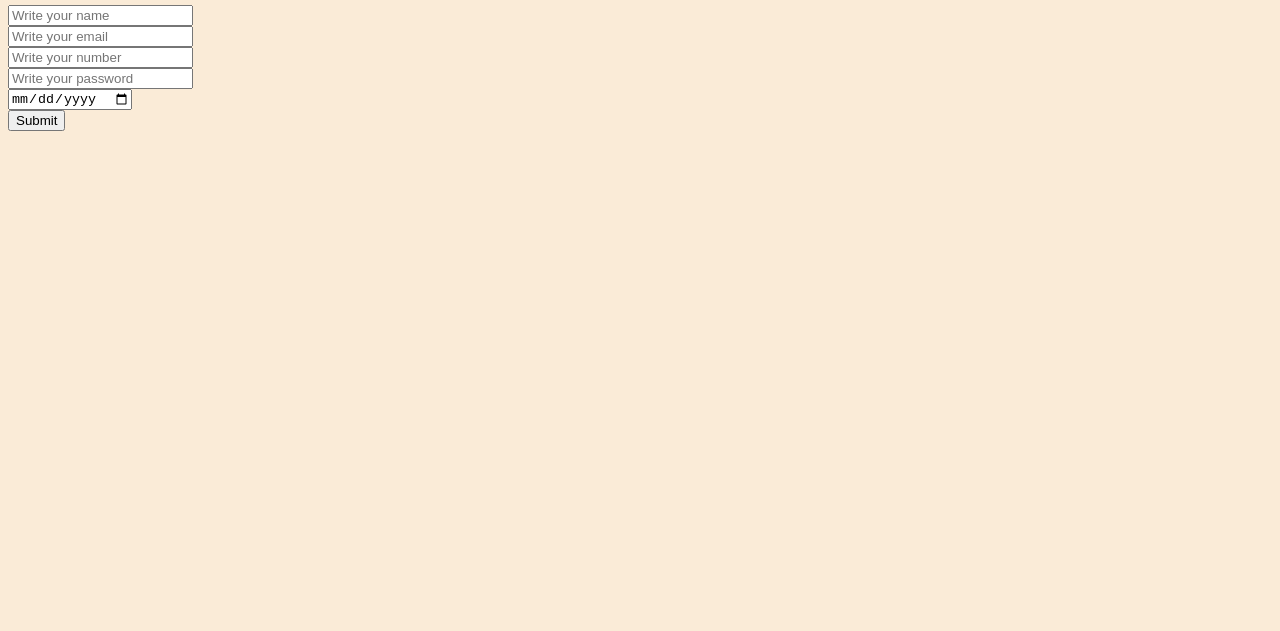
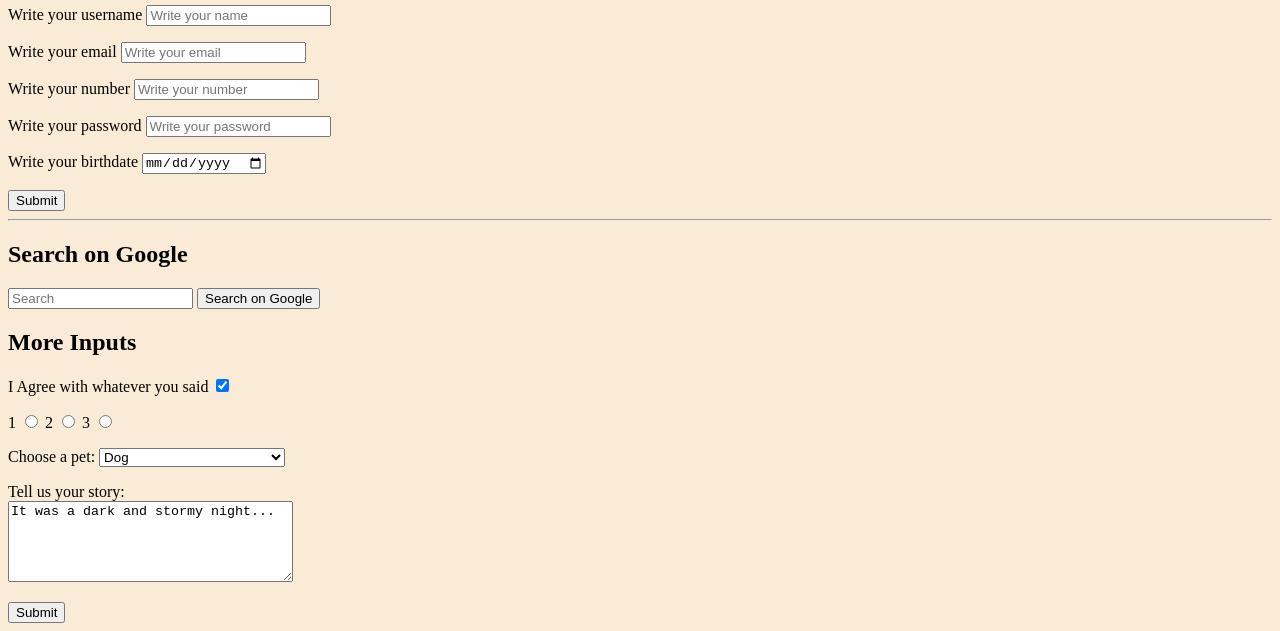
Before and after one commit to matiascalvar/project-1, a plain HTML site: page Contact.html in a window 1280 px wide. Shown: the part 250-881 px from the top of the page. Before the commit the page ends 800 px from the top, so only its background shows below. Drawn offline with Linux system fonts and the light colour scheme.

Commit message:
Add files via upload

```diff
--- a/Contact.html
+++ b/Contact.html
@@ -11,7 +11,7 @@
     <nav>
       <ul>
         <li><a href="index.html">Home</a></li>
-        <li>About me</li>
+        <li><a href="aboutme.html">About me</a></li>
         <li>Projects</li>
         <li><a href="Contact.html">Contact</a></li>
         <li><a href="table.html">Table</a></li>
@@ -21,18 +21,74 @@
     <main>
       <h2>Contact me</h2>
 
-      <form action="">
-        <input type="text" placeholder="Write your name" />
-        <br>
-        <input type="email" placeholder="Write your email" />
-        <br>
-        <input type="number" placeholder="Write your number" />
-        <br>
-        <input type="password" placeholder="Write your password" />
-        <br>
-        <input type="date" placeholder="Age">
-        <br>
+      <form action="/index.html">
+        <p>
+          <label for="username">Write your username</label>
+          <input id="username" type="text" placeholder="Write your name" name="name" minlength="8"/>
+          <!---id=se relaciona con el label, Type= determina el tipo, placeholder=texto hasta que escribamos, name=se usara mas adelante-->
+        </p>
+        <p>
+          <label for="email">Write your email</label>
+          <input id="email" type="email" placeholder="Write your email" name="email" required/>
+        </p>
+        <p>
+          <label for="number">Write your number</label>
+          <input id="number" type="number" placeholder="Write your number" name="number"/>
+        </p>
+        <p>
+          <label for="password">Write your password</label>
+          <input id="password" type="password" placeholder="Write your password" name="password" required minlength="8" />
+        </p>
+          <label for="date">Write your birthdate</label>
+          <input id="date" type="date" placeholder="Age" name="age"/>
+        </p>
+        <button type="submit">Submit</button>
+      </form>
+      <hr>
+
+
+      <h2>Search on Google</h2>
+      <form action="https://www.google.com/search">
+        <input type="text" name="q" placeholder="Search">
+        <button>Search on Google</button>
+      </form>
+      <h2>More Inputs</h2>
+      <form action="/chickens.html">
+        <label for="agree">I Agree with whatever you said</label>
+        <input type="checkbox" id="agree" name="agree" checked>
+
+        <p>
+          <label for="option1">1</label>
+          <input type="radio" name="radiobutton" id="option1" value="1">
+          <label for="option2">2</label>
+          <input type="radio" name="radiobutton" id="option2" value="2">
+          <label for="option3">3</label>
+          <input type="radio" name="radiobutton" id="option3" value="3">
+        </p>
+        <label for="pet-select">Choose a pet:</label>
+
+        <select name="pets" id="pet-select">
+            <option value="">--Please choose an option--</option>
+            <option value="dog" selected>Dog</option>
+            <option value="cat">Cat</option>
+            <option value="hamster">Hamster</option>
+            <option value="parrot">Parrot</option>
+            <option value="spider">Spider</option>
+            <option value="goldfish">Goldfish</option>
+        </select>
+        <p>
+          <label for="story">Tell us your story:</label>
+          <br>
+          <textarea required id="story" name="story"
+          rows="5" cols="33">It was a dark and stormy night...
+          </textarea>
+        </p>
+
+
+
+
         <button>Submit</button>
+
       </form>
     </main>
     <footer></footer>
```
Also changed, not shown: aboutme.html (added, +16 -0 lines), index.html (+1 -1 lines), table.html (+2 -1 lines).
